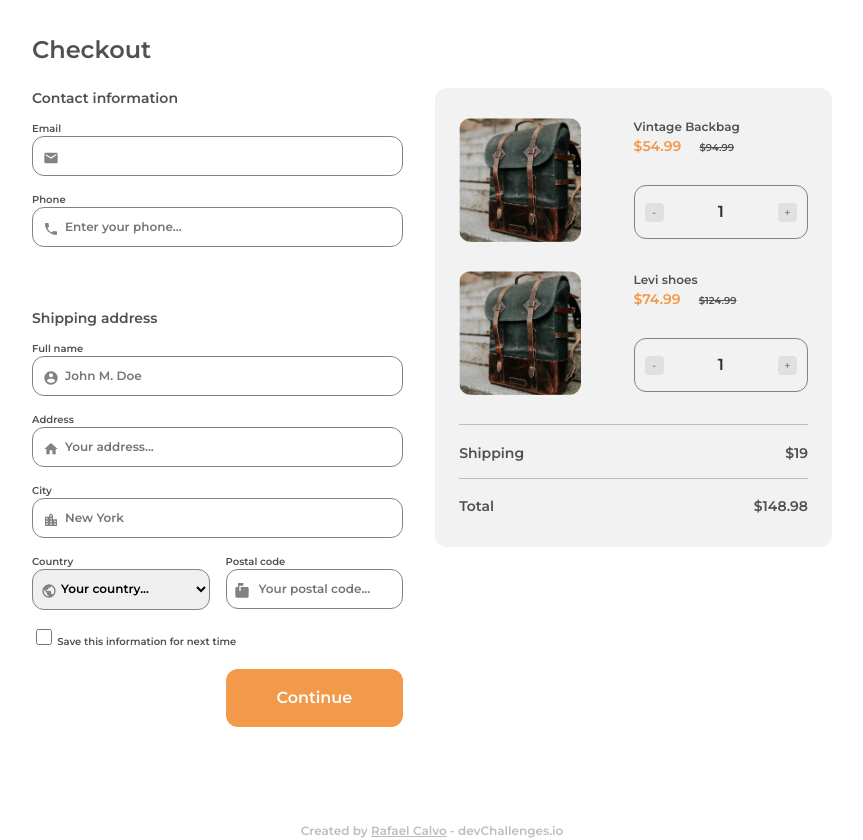
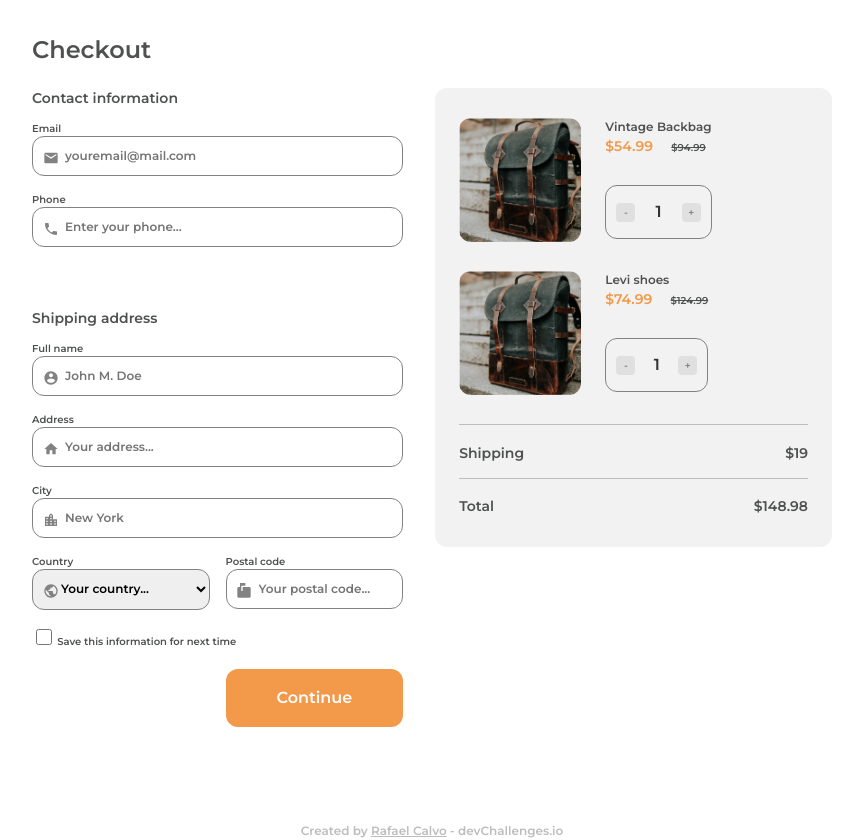
Before and after one commit to rafacalvodev/checkout-form-challenge, a plain HTML site: page index.html in a window 1280 px wide. Shown: the whole page, without its empty margins (208-1071 px from the left). Drawn offline with Linux system fonts and the light colour scheme.

Commit message:
Fixed som spacing issues in diferent screens

```diff
--- a/index.html
+++ b/index.html
@@ -57,6 +57,7 @@
                 <input
                   type="email"
                   class="input-field"
+                  placeholder="youremail@mail.com"
                   id="email"
                   pattern=".+@globex\.com"
                   size="30"
--- a/style.css
+++ b/style.css
@@ -180,14 +180,14 @@ select {
 }
 
 .single-product img {
-  width: 50%;
+  width: auto;
   height: 15.5rem;
   border-radius: var(--main-radius);
 }
 
 .product-info {
   margin-left: 3rem;
-  width: 50%;
+  width: auto;
   height: 100%;
   align-self: flex-start;
   display: flex;
@@ -336,10 +336,6 @@ select {
   grid-area: confirm;
 }
 
-/* .submit {
-  grid-area: submit;
-} */
-
 .shipping-forms {
   width: 100%;
   display: grid;
@@ -366,18 +362,31 @@ footer a:first-child {
   text-decoration: underline;
 }
 
-@media only screen and (min-width: 769px) {
+@media only screen and (min-width: 739px) {
+  .input-field {
+    padding: 1.25rem 2rem 1.25rem 4rem;
+  }
+
+  .country svg,
+  .postal svg {
+    left: 6%;
+  }
+
+  .postal .input-field {
+    padding-left: 4rem;
+  }
+
   .checkout {
     width: 100%;
     flex-direction: row;
-    justify-content: space-between;
+    justify-content: start;
     align-items: flex-start;
     gap: 4rem;
   }
 
-  .single-product {
+  /* .single-product {
     justify-content: space-between;
-  }
+  } */
 
   .single-product img {
     width: auto;
```
